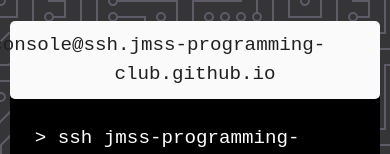
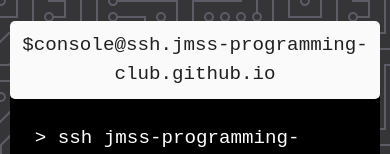
Before and after one commit to jmss-programming-club/jmss-programming-club.github.io, a plain HTML site: page index.html in a window 390 px wide. Shown: the top 154 px of the page. Drawn offline with nearby package versions, Linux system fonts and the light colour scheme.

Commit message:
fixed margins on console header text for mobile

```diff
--- a/stylesheet.css
+++ b/stylesheet.css
@@ -141,6 +141,10 @@
         height: 95vh;
     }
 
+    .header-page .console-intro .header .header-text {
+        margin-left: 0;
+    }
+
     .header-page .console-intro .header .dot {
         display: none;
     }
```
